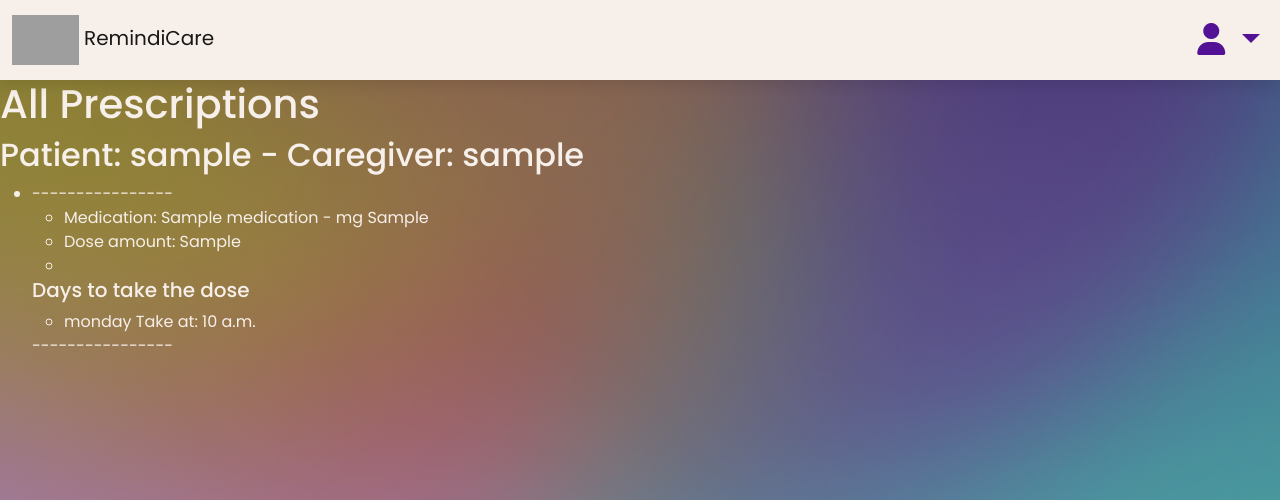
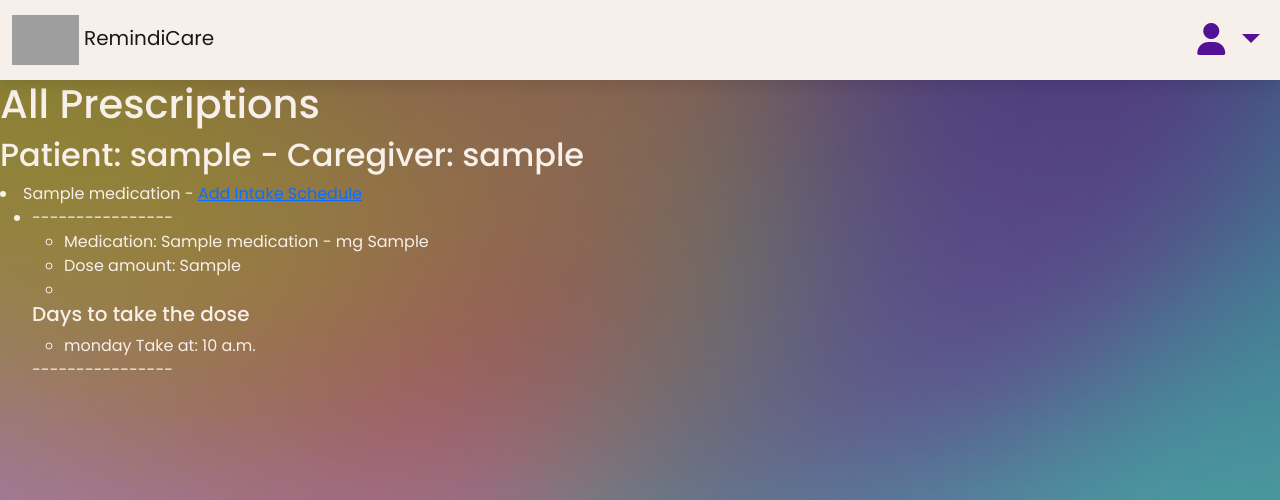
Before and after one commit to JohnnySonTrinh/remindicare, a Django app: page /prescription/ in a window 1280 px wide. Shown: the top 500 px of the page. Run offline with Django 5.2, Linux system fonts and the light colour scheme; a user stored in the database is signed in; tables that the repository leaves empty hold one stand-in row (values such as "Sample post"); some libraries are stand-ins or nearby versions; some web fonts are replaced; grey boxes are pictures that could not be loaded.

Commit message:
feat(schedules): user can create a schedule

```diff
--- a/medications/templates/medications/add_prescription.html
+++ b/medications/templates/medications/add_prescription.html
@@ -1,4 +1,3 @@
-<!-- add_prescription.html -->
 {% extends 'base.html' %}
 
 {% block page-content %}
--- a/medications/templates/medications/prescription_list.html
+++ b/medications/templates/medications/prescription_list.html
@@ -4,6 +4,12 @@
     <h1>All Prescriptions</h1>
     {% for prescription in prescriptions %}
     <h2>Patient: {{ prescription.user }} - Caregiver: {{ prescription.caregiver}}</h2>
+        {% for medication in prescription.medications.all %}
+            <li>
+            {{ medication.name }} -
+            <a href="{% url 'add_intake_schedule' prescription.id medication.id %}">Add Intake Schedule</a>
+            </li>
+        {% endfor %}
         <ul>
             <li>
                 {% for schedule in schedules %}
@@ -33,25 +39,3 @@
     {% endfor %}
 
 {% endblock %}
-
-<!-- {% for schedule in schedules %}
-    {% if schedule.prescription == prescription %}
-        <ul>
-            <li>Patient: {{ schedule.prescription.user }}</li>
-            <li>Medication: {{ schedule.medication }}</li>
-            <li>Dose amount: {{ schedule.medication.dosage_amount }} {{ schedule.medication.dosage_type }}</li>
-            <li>{{ schedule.medication.dosage_units }}</li>
-        </ul>
-        <h3>Days to take the dose</h3>
-        <ul>
-        {% for day in days %}
-            <li>{{ day.name }} -
-                {% for time in times %}
-                Take at:
-                <span>- {{ time.time }}</span>
-                {% endfor %}
-            </li>
-        {% endfor %}
-        </ul>
-    {% endif %}
-{% endfor %} -->
--- a/medications/urls.py
+++ b/medications/urls.py
@@ -5,4 +5,6 @@ urlpatterns = [
     path('', views.prescription_list, name='prescription_list'),
     path('add_prescription/', views.add_prescription, name='add_prescription'),
     path('add_medication/', views.add_medication, name='add_medication'),
+    path('add_intake_schedule/<int:prescription_id>/<int:medication_id>/', views.add_intake_schedule, name='add_intake_schedule'),
+    path('schedule_list/', views.schedule_list, name='schedule_list'),
 ]
--- a/medications/views.py
+++ b/medications/views.py
@@ -1,10 +1,10 @@
-# views.py in medications app
-from django.shortcuts import render, redirect
+from django.shortcuts import render, redirect, get_object_or_404
 from django.contrib.auth.decorators import login_required
+from django.forms import modelformset_factory
 
-from .models import IntakeSchedule, Prescription
-from .forms import PrescriptionForm
-from .forms import MedicationForm
+from profiles.models import Caregiver, Patient
+from .models import IntakeSchedule, Prescription, Medication, IntakeTime, Day
+from .forms import PrescriptionForm, MedicationForm, IntakeScheduleForm, IntakeTimeFormSet, DayFormSet
 
 
 @login_required
@@ -44,3 +44,61 @@ def add_medication(request):
     else:
         form = MedicationForm()
     return render(request, 'medications/add_medication.html', {'form': form})
+
+
+@login_required
+def add_intake_schedule(request, prescription_id, medication_id):
+    prescription = get_object_or_404(Prescription, id=prescription_id)
+    medication = get_object_or_404(Medication, id=medication_id)
+
+    if request.method == 'POST':
+        form = IntakeScheduleForm(request.POST)
+        intake_time_formset = IntakeTimeFormSet(request.POST, prefix='times')
+        day_formset = DayFormSet(request.POST, prefix='days')
+
+        if form.is_valid() and intake_time_formset.is_valid() and day_formset.is_valid():
+            intake_schedule = form.save(commit=False)
+            intake_schedule.prescription = prescription
+            intake_schedule.medication = medication
+            intake_schedule.save()
+            form.save_m2m()  # Save the many-to-many relationships
+
+            for time_form in intake_time_formset:
+                if time_form.cleaned_data:
+                    time = time_form.save(commit=False)
+                    time.save()
+                    intake_schedule.times.add(time)
+
+            for day_form in day_formset:
+                if day_form.cleaned_data:
+                    day = day_form.save(commit=False)
+                    day.save()
+                    intake_schedule.days.add(day)
+
+            return redirect('schedule_list')
+    else:
+        form = IntakeScheduleForm()
+        intake_time_formset = IntakeTimeFormSet(queryset=IntakeTime.objects.none(), prefix='times')
+        day_formset = DayFormSet(queryset=Day.objects.none(), prefix='days')
+
+    return render(request, 'medications/add_intake_schedule.html', {
+        'form': form,
+        'intake_time_formset': intake_time_formset,
+        'day_formset': day_formset,
+        'prescription': prescription,
+        'medication': medication,
+    })
+
+@login_required
+def schedule_list(request):
+    try:
+        profile = Patient.objects.get(user=request.user)
+        schedules = IntakeSchedule.objects.filter(prescription__user=profile)
+    except Patient.DoesNotExist:
+        try:
+            profile = Caregiver.objects.get(user=request.user)
+            schedules = IntakeSchedule.objects.filter(prescription__caregiver=profile)
+        except Caregiver.DoesNotExist:
+            schedules = IntakeSchedule.objects.none()
+
+    return render(request, 'medications/schedule_list.html', {'schedules': schedules})
--- a/templates/base.html
+++ b/templates/base.html
@@ -48,12 +48,14 @@
 
     <!-- Bootstrap JS -->
     <script src="https://cdn.jsdelivr.net/npm/@popperjs/core@2.11.8/dist/umd/popper.min.js" integrity="sha384-I7E8VVD/ismYTF4hNIPjVp/Zjvgyol6VFvRkX/vR+Vc4jQkC+hVqc2pM8ODewa9r" crossorigin="anonymous"></script>
-<script src="https://cdn.jsdelivr.net/npm/bootstrap@5.3.3/dist/js/bootstrap.min.js" integrity="sha384-0pUGZvbkm6XF6gxjEnlmuGrJXVbNuzT9qBBavbLwCsOGabYfZo0T0to5eqruptLy" crossorigin="anonymous"></script>
+  <script src="https://cdn.jsdelivr.net/npm/bootstrap@5.3.3/dist/js/bootstrap.min.js" integrity="sha384-0pUGZvbkm6XF6gxjEnlmuGrJXVbNuzT9qBBavbLwCsOGabYfZo0T0to5eqruptLy" crossorigin="anonymous"></script>
 
     <!-- Fontawesome -->
     <script
       src="https://kit.fontawesome.com/11665d5c0d.js"
       crossorigin="anonymous"
     ></script>
+    <!-- Custom JS -->
+    {% block extra-js %}{% endblock %}
   </body>
 </html>
```
Also changed, not shown: medications/forms.py (+24 -2 lines), medications/templates/medications/add_intake_schedule.html (added, +47 -0 lines), medications/templates/medications/schedule_list.html (added, +16 -0 lines).
